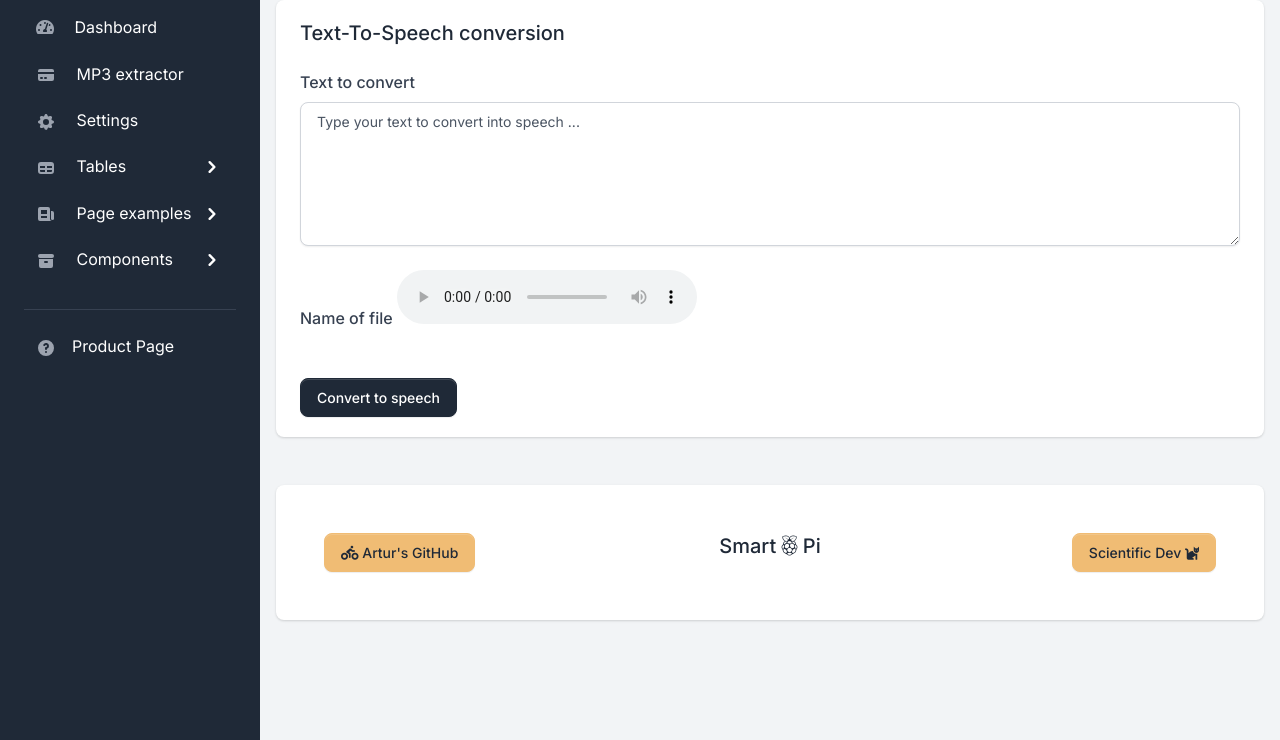
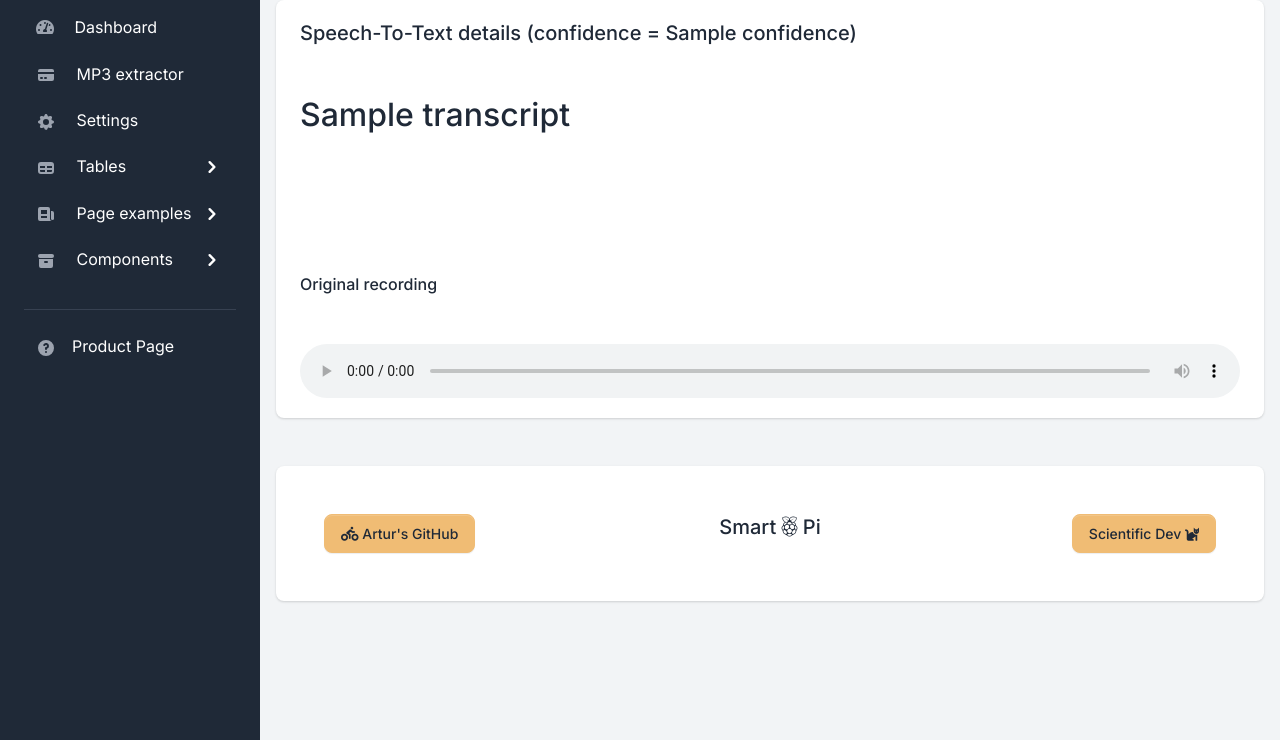
Before and after one commit to zacniewski/SmartPi, a Django app: template apps/templates/gcp/speech-to-text.html in a window 1280 px wide. Shown: the part 60-800 px from the top of the page. Run offline with Django 3.2, Linux system fonts and the light colour scheme; the template is opened without the code that fills it: most values are stand-ins (such as "Sample title", 1, 10 or a date in 2020); some libraries are stand-ins or nearby versions.

Commit message:
Speech To Text with conversion from MP3

```diff
--- a/apps/templates/gcp/speech-to-text.html
+++ b/apps/templates/gcp/speech-to-text.html
@@ -8,37 +8,37 @@
 {% block content %}
 
     <div class="row">
-        <div class="col-12 col-xl-12">
-            <div class="card card-body border-0 shadow mb-4">
-                <h2 class="h5 mb-4">Text-To-Speech conversion</h2>
+      <div class="col-12 mb-4">
+          <div class="card border-0 shadow components-section">
+              <div class="card-body">
+                  <div class="row mb-4 mb-lg-5">
+                      <div class="col-12 col-md-12">
+                          <h2 class="h5 mb-5">Speech-To-Text details (confidence = {{ confidence }})</h2>
+                          <h2>{{ transcript }}</h2>
+                      </div>
+                  </div>
+
+                  <!-- Title  -->
                   <div class="row">
-                        <div class="col-md-12 mb-3">
-                            <div>
-                                <label for="text_to_speech">Text to convert</label>
-                                <textarea class="form-control mb-4"
-                                        id="text_to_speech"
-                                        name="text_to_speech"
-                                        type="text"
-                                        placeholder="Type your text to convert into speech ..."
-                                        rows="6"
-                                        required></textarea>
-
-                                <label for="name_of_speech_file">Name of file</label>
+                      <div class="col-md-4">
+                          <div class="mt-6 mb-5">
+                              <span class="h6">Original recording</span>
+                          </div>
+                      </div>
+                  </div>
+                  <!-- End of Title -->
+                  <div class="row">
                       <audio controls>
                           <source
-                                            src="{% url 'gcp:speech_to_text' local_file_path %}"
+                                  src="{% url 'gcp:output_file' local_file_name %}"
                                   type="audio/mpeg">
                           Your browser does not support the audio element.
                       </audio>
-
                   </div>
-                        </div>
-                    </div>
-                    <div class="mt-3">
-                        <button class="btn btn-gray-800 mt-2 animate-up-2" type="submit">Convert to speech </button>
               </div>
           </div>
       </div>
   </div>
 
+
 {%  endblock content %}
```
Also changed, not shown: apps/gcp/views.py (+12 -50 lines), apps/templates/gcp/voice-files.html (+44 -16 lines). Lines whose indentation alone changed are shown as unchanged.
